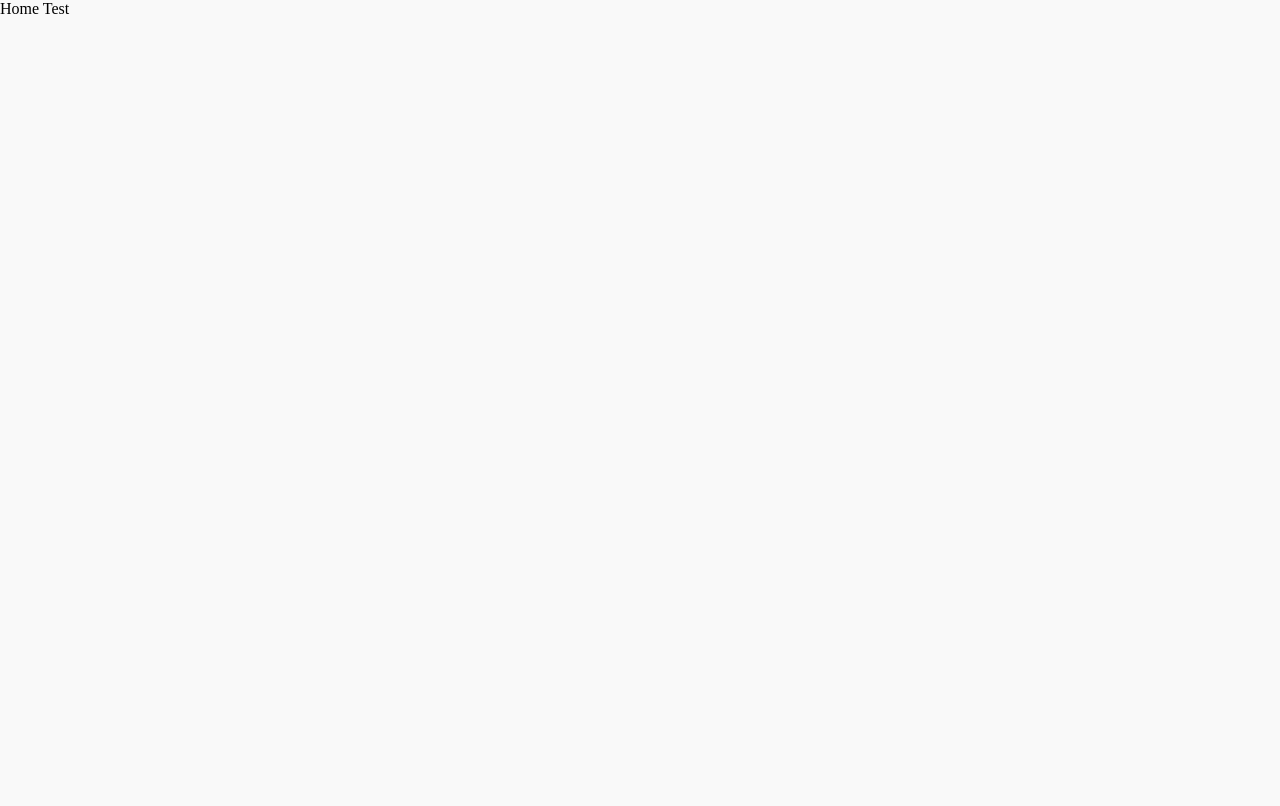
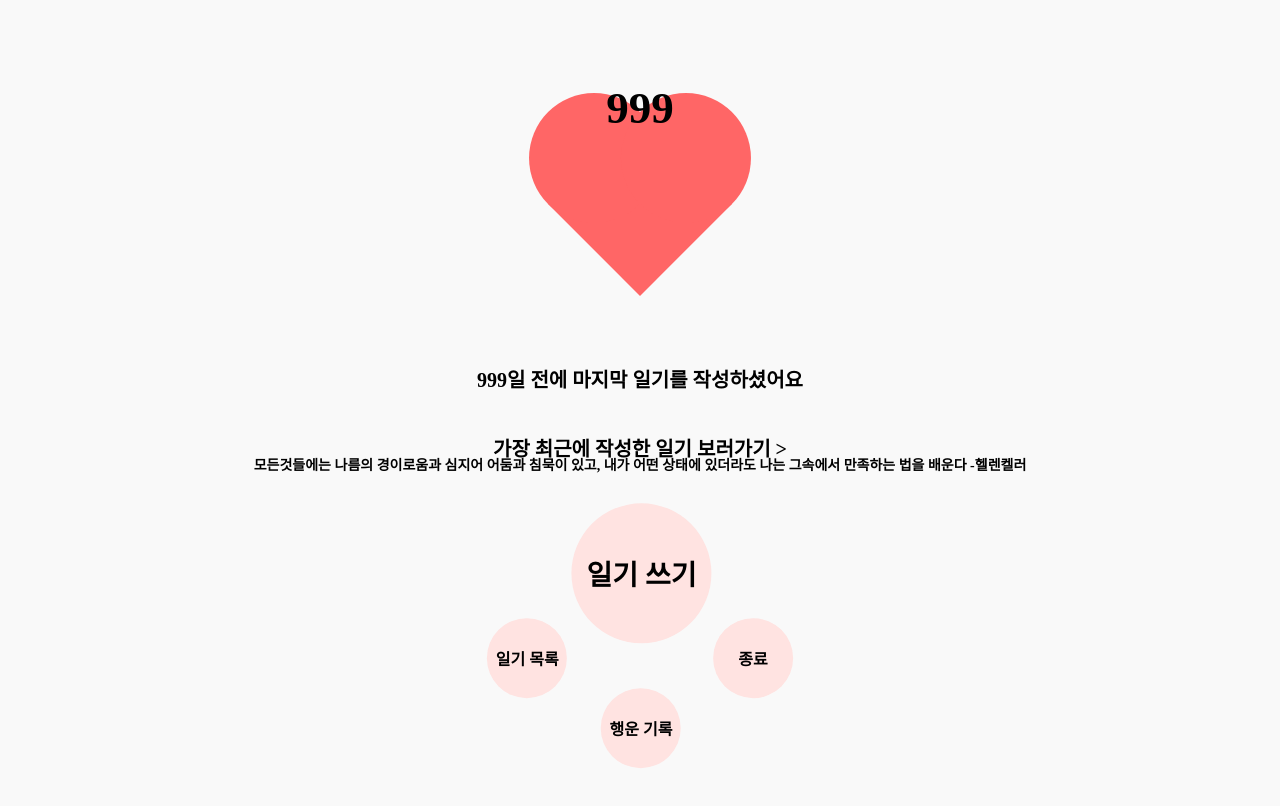
Before and after one commit to ksnd0297/lucky-diary, a Next.js app: page / in a window 1280 px wide. Shown: the top 806 px of the page. Built offline with nearby package versions, Linux system fonts and the light colour scheme; a web font is replaced by a local one.

Commit message:
feat : 홈 컴포넌트 구성

```diff
--- a/src/pages/home/index.tsx
+++ b/src/pages/home/index.tsx
@@ -1,5 +1,17 @@
+import BeforeWrite from "./components/BeforeWrite";
+import Coin from "./components/Coin";
+import HomeButton from "./components/HomeButton";
+import Quote from "./components/Quote";
+
 function Home() {
-	return <div>Home Test</div>;
+	return (
+		<>
+			<Coin />
+			<BeforeWrite />
+			<Quote />
+			<HomeButton />
+		</>
+	)
 }
 
 export default Home;
```
Also changed, not shown: src/pages/home/components/Ad.tsx (added, +7 -0 lines).
